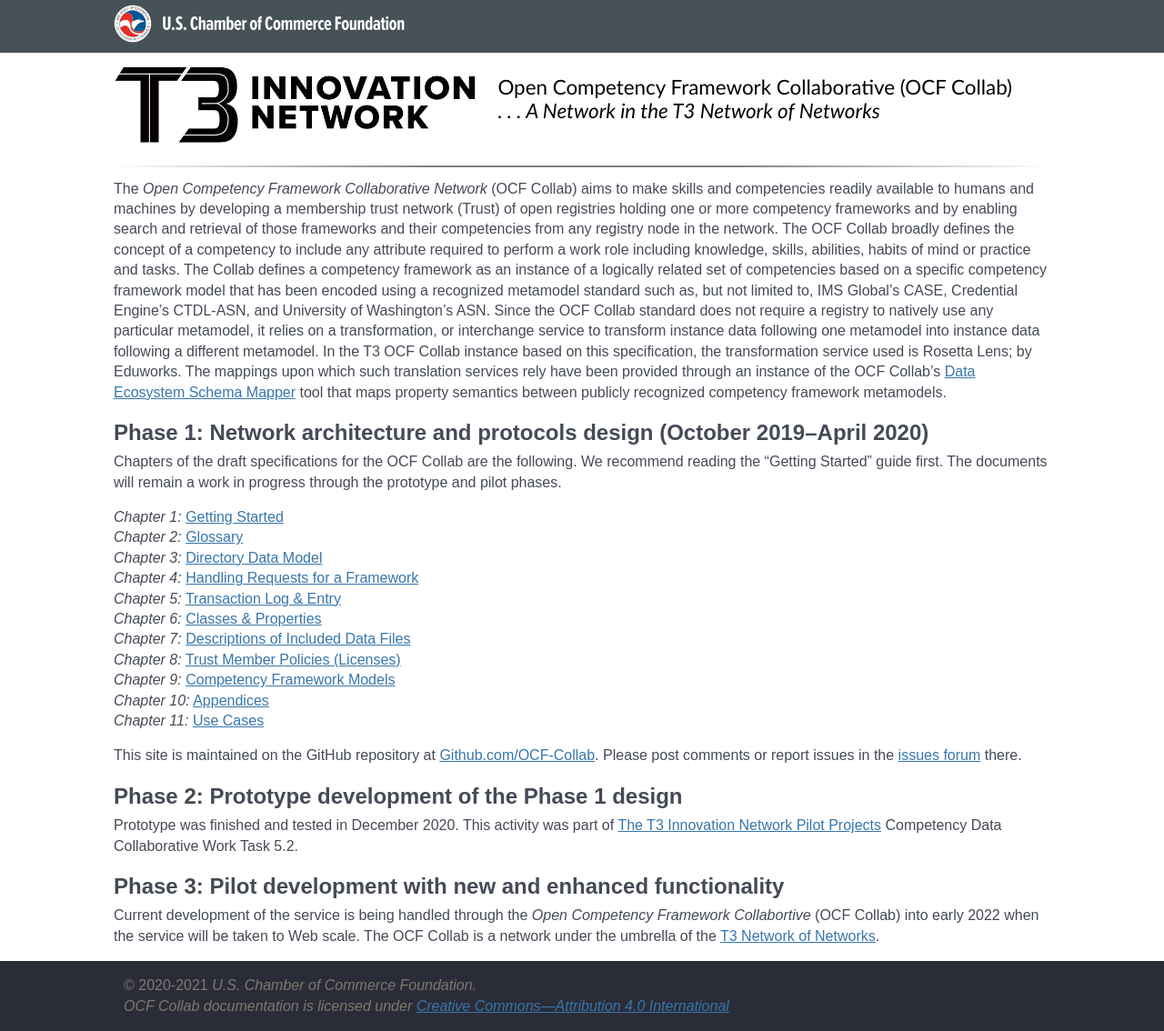
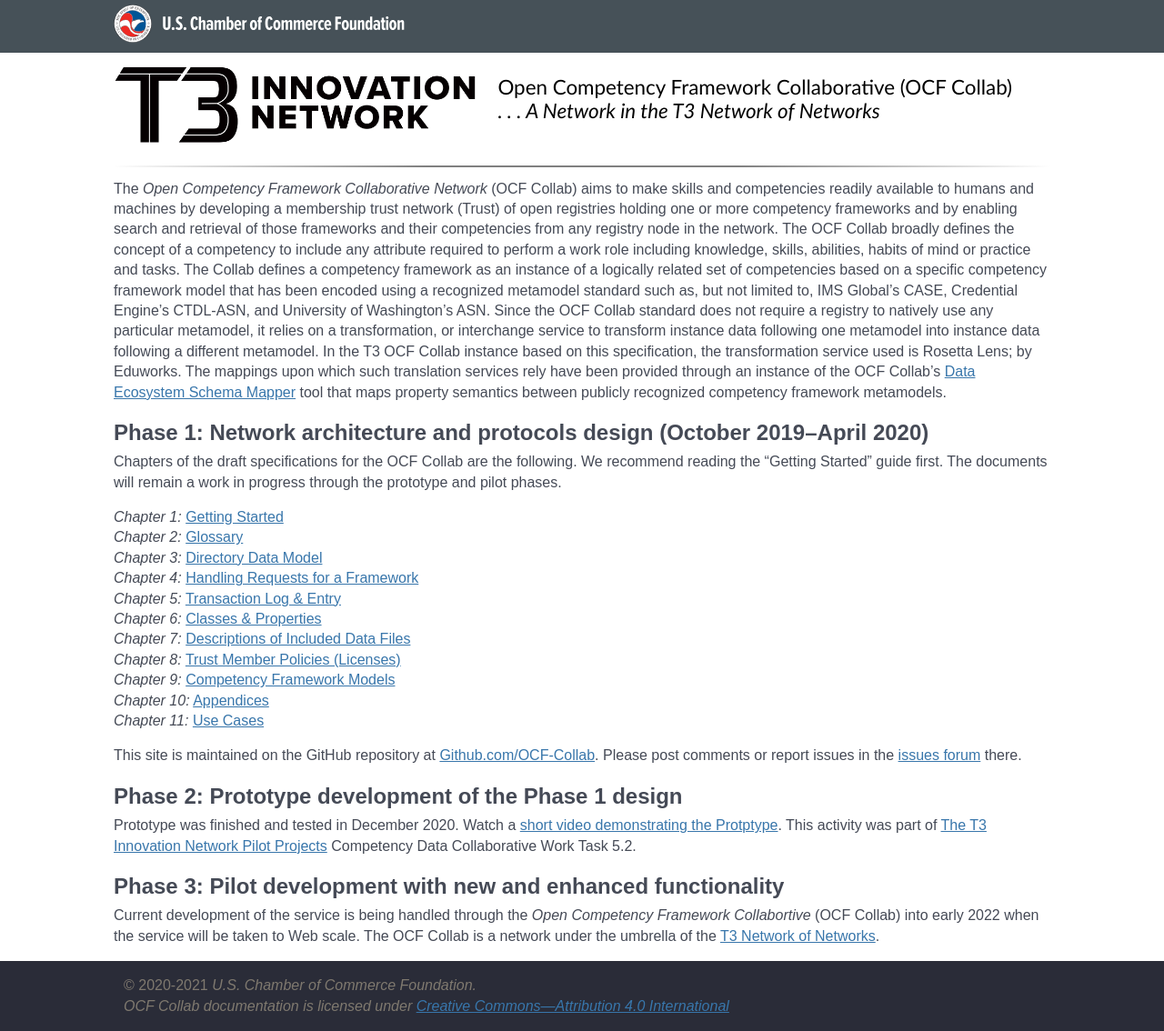
Before and after one commit to t3-innovation-network/ocf-collab.github.io, a Jekyll site: the page built from index.md, in a window 1280 px wide. Shown: the whole page at 91% size. Built offline with Jekyll 4.4.1, drawn with Linux system fonts in a browser that asks for light colours.

Commit message:
Update index.md

```diff
--- a/index.md
+++ b/index.md
@@ -24,7 +24,7 @@ This site is maintained on the GitHub repository at [Github.com/OCF-Collab](http
 
 ## Phase 2: Prototype development of the Phase 1 design
 
-Prototype was finished and tested in December 2020. This activity was part of [The T3 Innovation Network Pilot Projects](https://www.uschamberfoundation.org/t3-innovation/pilot-projects) Competency Data Collaborative Work Task 5.2.
+Prototype was finished and tested in December 2020. Watch a [short video demonstrating the Protptype](https://drive.google.com/file/d/19WfRukAa7mQ9Y35d_TmWce7SAAH6OEVe/view?usp=sharing). This activity was part of [The T3 Innovation Network Pilot Projects](https://www.uschamberfoundation.org/t3-innovation/pilot-projects) Competency Data Collaborative Work Task 5.2.
 
 ## Phase 3: Pilot development with new and enhanced functionality
 
```
